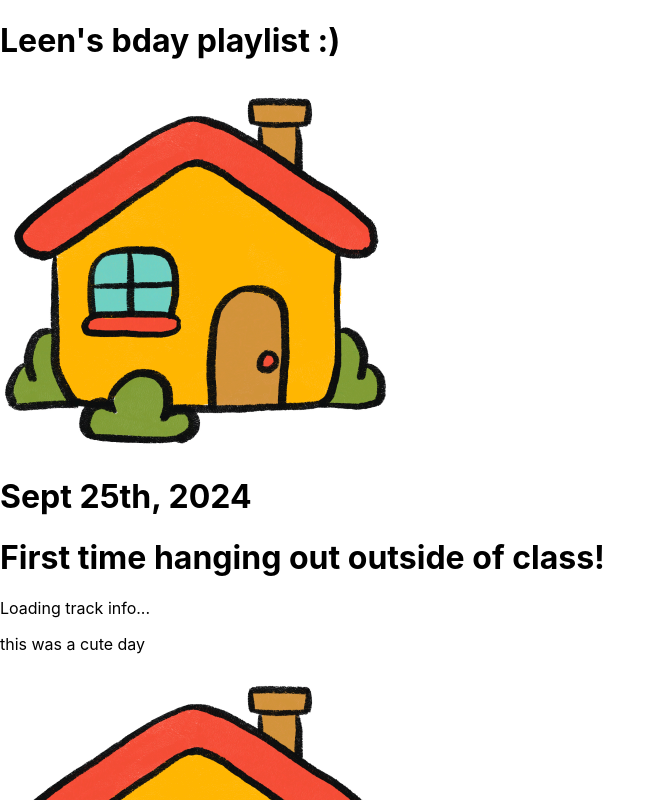
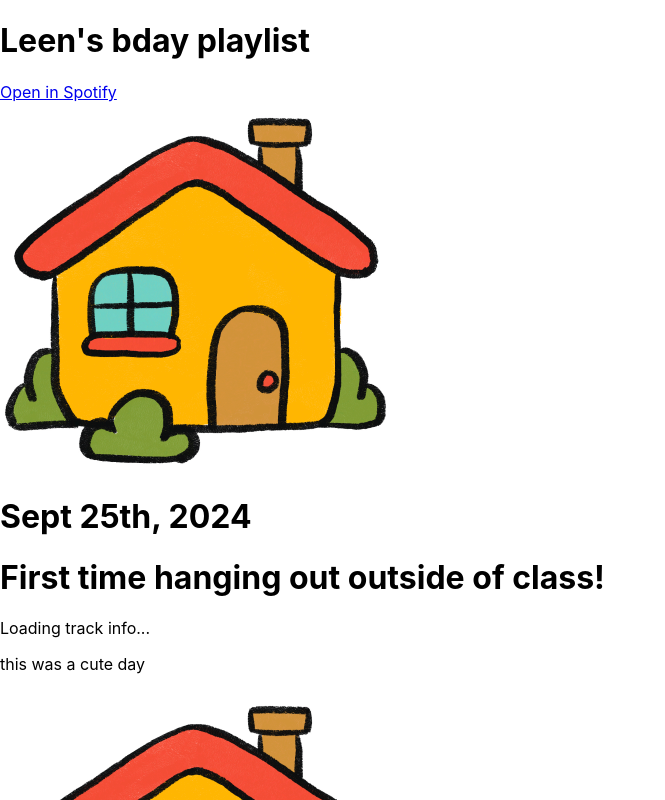
Before and after one commit to andrewahn-ubc/leen-bday, a React (Create React App) app: page / in a window 1280 px wide. Shown: the top 800 px of the page, without its empty margins (0-665 px from the left). Built offline with nearby package versions, Linux system fonts and the light colour scheme; no server answers.

Commit message:
added spotify link

```diff
--- a/src/App.js
+++ b/src/App.js
@@ -5,10 +5,13 @@ import events from './assets/events.json'
 
 function App() {
   const footerMessage = "made with <3"
+  const spotifyPlaylist = "https://open.spotify.com/playlist/6cSzgIJJczZ3rrrzYEfEVp?trackId=3JGtEMktx8XnEVjVUYgU0M"
+
   return (
     <>
       <div>
-        <h1>Leen's bday playlist :) </h1>
+        <h1>Leen's bday playlist</h1>
+        <a href={spotifyPlaylist} target="_blank" rel="noopener noreferrer">Open in Spotify</a>
       </div>
 
       <div>
```
